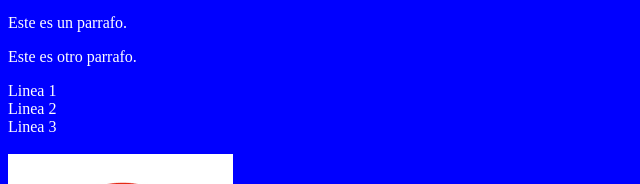
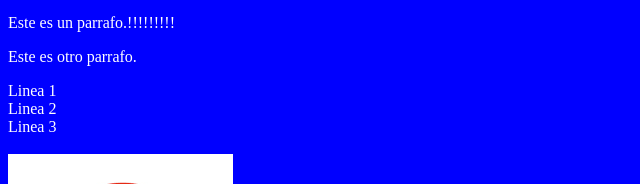
Before and after one commit to GustavoJ36/josedavid, a plain HTML site: page index.html in a window 1280 px wide. Shown: the part 361-545 px from the top of the page, 0-640 px from the left. Drawn offline with Linux system fonts and the light colour scheme.

Commit message:
agregada nueva imagen de google y modificado index con signos de exclamacion

```diff
--- a/index.html
+++ b/index.html
@@ -40,7 +40,7 @@
   </span>
 
   <p>
-    Este es un parrafo.
+    Este es un parrafo.!!!!!!!!!
   </p>
 
 
```
Also changed, not shown: googl2.jpeg (added).
